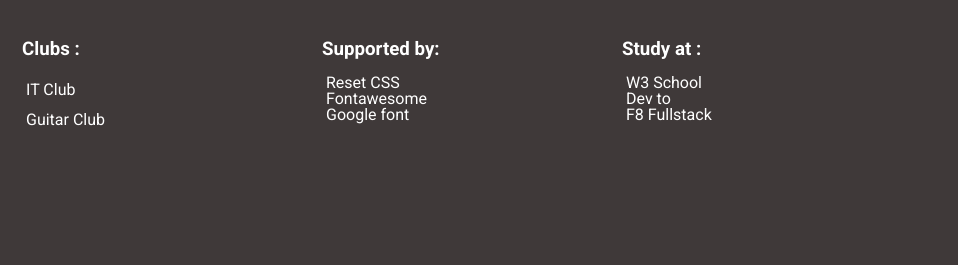
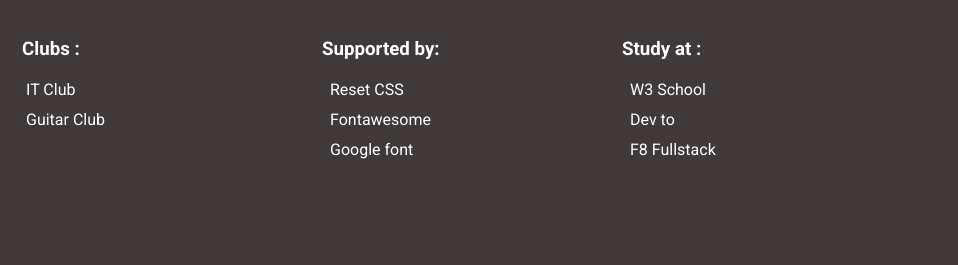
Before and after one commit to hungpn256/LandingPage, a plain HTML site: page index.html in a window 1280 px wide. Shown: the part 1859-2124 px from the top of the page, 322-1280 px from the left. Drawn offline with nearby package versions, Linux system fonts and the light colour scheme.

Commit message:
Update index.html
sửa footer

```diff
--- a/index.html
+++ b/index.html
@@ -221,17 +221,17 @@
                 </div>
                 <div class="Supported-by">
                     <ul class="Supported-by-list footer-list"> <h3>Supported by:</h3>
-                        <li class="Supported-by-item"><a href="https://cdnjs.com/libraries/normalize" class="Supported-by-link footer-item-link">Reset CSS</a></li>
-                        <li class="Supported-by-item"><a href="https://fontawesome.com/" class="Supported-by-link footer-item-link">Fontawesome</a></li>
-                        <li class="Supported-by-item"><a href="https://fonts.google.com/" class="Supported-by-link footer-item-link">Google font</a></li>
+                        <li class="Supported-by-item footer-item"><a href="https://cdnjs.com/libraries/normalize" class="Supported-by-link footer-item-link">Reset CSS</a></li>
+                        <li class="Supported-by-item footer-item"><a href="https://fontawesome.com/" class="Supported-by-link footer-item-link">Fontawesome</a></li>
+                        <li class="Supported-by-item footer-item"><a href="https://fonts.google.com/" class="Supported-by-link footer-item-link">Google font</a></li>
                     </ul>
                 </div>
                 <div class="doc">
                     <ul class="doc-list footer-list">
                         <h3>Study at :</h3>
-                        <li class="Study-item"><a href="https://cdnjs.com/libraries/normalize" class="Study-item-link footer-item-link">W3 School</a></li>
-                        <li class="Study-item"><a href="https://fontawesome.com/" class="Study-item-link footer-item-link">Dev to</a></li>
-                        <li class="Study-item"><a href="https://fonts.google.com/" class="Study-item-link footer-item-link">F8 Fullstack</a></li>
+                        <li class="Study-item footer-item"><a href="https://cdnjs.com/libraries/normalize" class="Study-item-link footer-item-link">W3 School</a></li>
+                        <li class="Study-item footer-item"><a href="https://fontawesome.com/" class="Study-item-link footer-item-link">Dev to</a></li>
+                        <li class="Study-item footer-item"><a href="https://fonts.google.com/" class="Study-item-link footer-item-link">F8 Fullstack</a></li>
                     </ul>
                 </div>
             </div>
```
